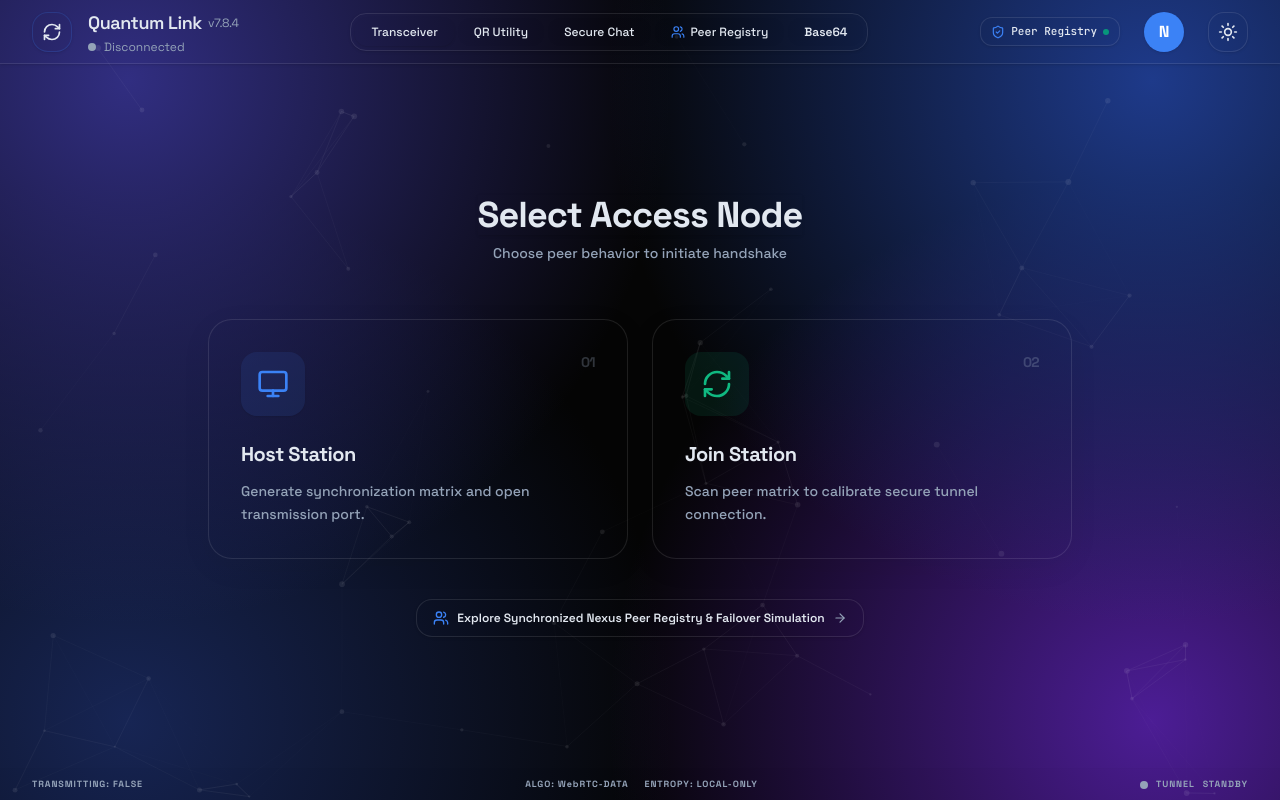
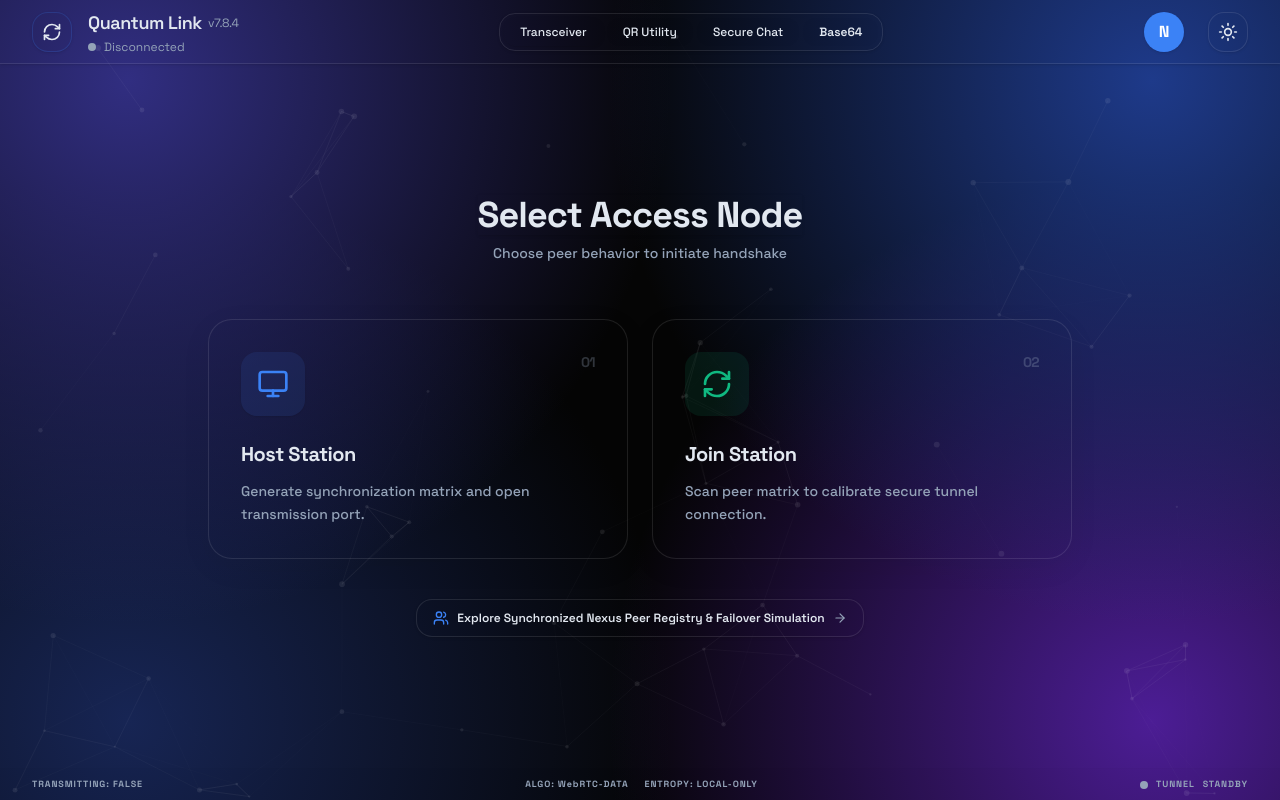
Before and after one commit to NrenV09/Nexus_P2P, a React (Vite) app: page / in a window 1280 px wide. Built offline with nearby package versions, Linux system fonts and the light colour scheme.

Commit message:
refactor: remove peer registry navigation elements
Deprecate and remove the Peer Registry interface from the main navigation menu to simplify the UI.

```diff
--- a/src/App.tsx
+++ b/src/App.tsx
@@ -1873,22 +1873,6 @@ export default function App() {
               )}
             </button>
             <button
-              onClick={() => setActiveTab("registry")}
-              className={cn(
-                "nav-tab px-3 md:px-3 lg:px-4 py-1.5 text-[10px] md:text-xs font-medium transition-all rounded-xl whitespace-nowrap flex items-center gap-1.5",
-                activeTab === "registry" ? "bg-white dark:bg-transparent text-text shadow-sm" : "text-muted hover:text-text cursor-pointer"
-              )}
-              title="Synchronized Nexus Peer Registry & Failover Control"
-            >
-              <Users className="w-3.5 h-3.5 text-accent" />
-              <span>Peer Registry</span>
-              {connectedCount > 0 && (
-                <span className="w-4 h-4 rounded-full bg-accent/20 text-accent text-[9px] font-bold flex items-center justify-center">
-                  {connectedCount + 1}
-                </span>
-              )}
-            </button>
-            <button
               onClick={() => setActiveTab("base64")}
               className={cn(
                 "nav-tab px-3 md:px-3 lg:px-4 py-1.5 text-[10px] md:text-xs font-semibold transition-all rounded-xl whitespace-nowrap",
@@ -1901,21 +1885,6 @@ export default function App() {
         </div>
 
         <div className="flex gap-2 md:gap-3 lg:gap-6 items-center flex-shrink-0 ml-auto md:ml-0">
-          {/* Quick Access to Synchronized Nexus Peer Registry */}
-          <button
-            onClick={() => setActiveTab("registry")}
-            className={cn(
-              "flex items-center gap-1.5 px-2.5 py-1.5 rounded-xl border text-xs font-medium transition-all cursor-pointer shadow-sm",
-              activeTab === "registry"
-                ? "bg-accent text-white border-accent shadow-md"
-                : "bg-white/40 dark:bg-transparent border-white/40 dark:border-white/10 hover:bg-white/60 dark:hover:bg-white/10 text-text"
-            )}
-            title="View Synchronized Nexus Peer Registry"
-          >
-            <ShieldCheck className={cn("w-3.5 h-3.5", activeTab === "registry" ? "text-white" : "text-accent")} />
-            <span className="hidden sm:inline font-mono text-[11px]">Peer Registry</span>
-            <span className="w-1.5 h-1.5 rounded-full bg-emerald-500 animate-pulse flex-shrink-0" />
-          </button>
           {/* Active Call Background Indicator (PiP mode indicator) */}
           {isCallActive && isCallMinimized && (
             <button
@@ -2039,7 +2008,7 @@ export default function App() {
               <section className="col-span-1 lg:col-span-4 flex flex-col gap-4 flex-shrink-0 lg:overflow-y-auto scrollbar-hide">
                 {/* Synchronized Nexus Peer Registry Status Card (Instant visibility in portrait mode) */}
                 <div
-                  onClick={() => setActiveTab("registry")}
+                  onClick={() => setShowFailoverMenu(true)}
                   className="glass-panel p-3.5 rounded-2xl flex items-center justify-between border border-accent/20 bg-accent/5 hover:bg-accent/10 transition-all cursor-pointer group shadow-sm flex-shrink-0"
                   title="Click to view full Synchronized Nexus Peer Registry"
                 >
@@ -2069,7 +2038,7 @@ export default function App() {
                   <div className="flex items-center justify-between mb-4">
                     <h3 className="text-sm font-semibold text-text">Connection Matrix</h3>
                     <button
-                      onClick={() => setActiveTab("registry")}
+                      onClick={() => setShowFailoverMenu(true)}
                       className="text-[11px] font-mono text-accent hover:underline flex items-center gap-1 cursor-pointer"
                       title="Open Synchronized Nexus Peer Registry"
                     >
@@ -2479,7 +2448,7 @@ export default function App() {
                 </div>
 
                 <button
-                  onClick={() => setActiveTab("registry")}
+                  onClick={() => setShowFailoverMenu(true)}
                   className="flex items-center gap-2 px-4 py-2.5 rounded-2xl bg-white/40 dark:bg-white/5 border border-white/40 dark:border-white/10 hover:bg-white/60 dark:hover:bg-white/10 text-text text-xs font-semibold transition cursor-pointer shadow-sm mt-2"
                   title="View Synchronized Nexus Peer Registry"
                 >
```
